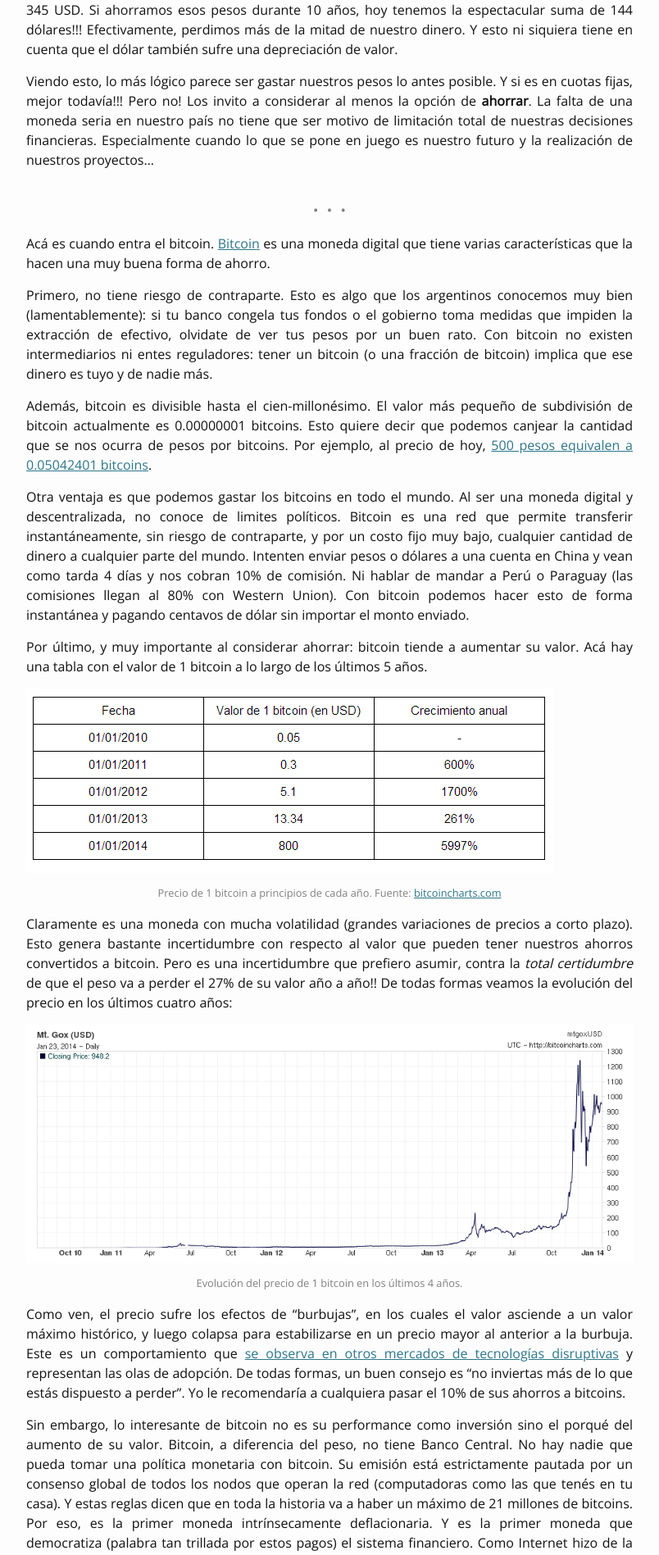
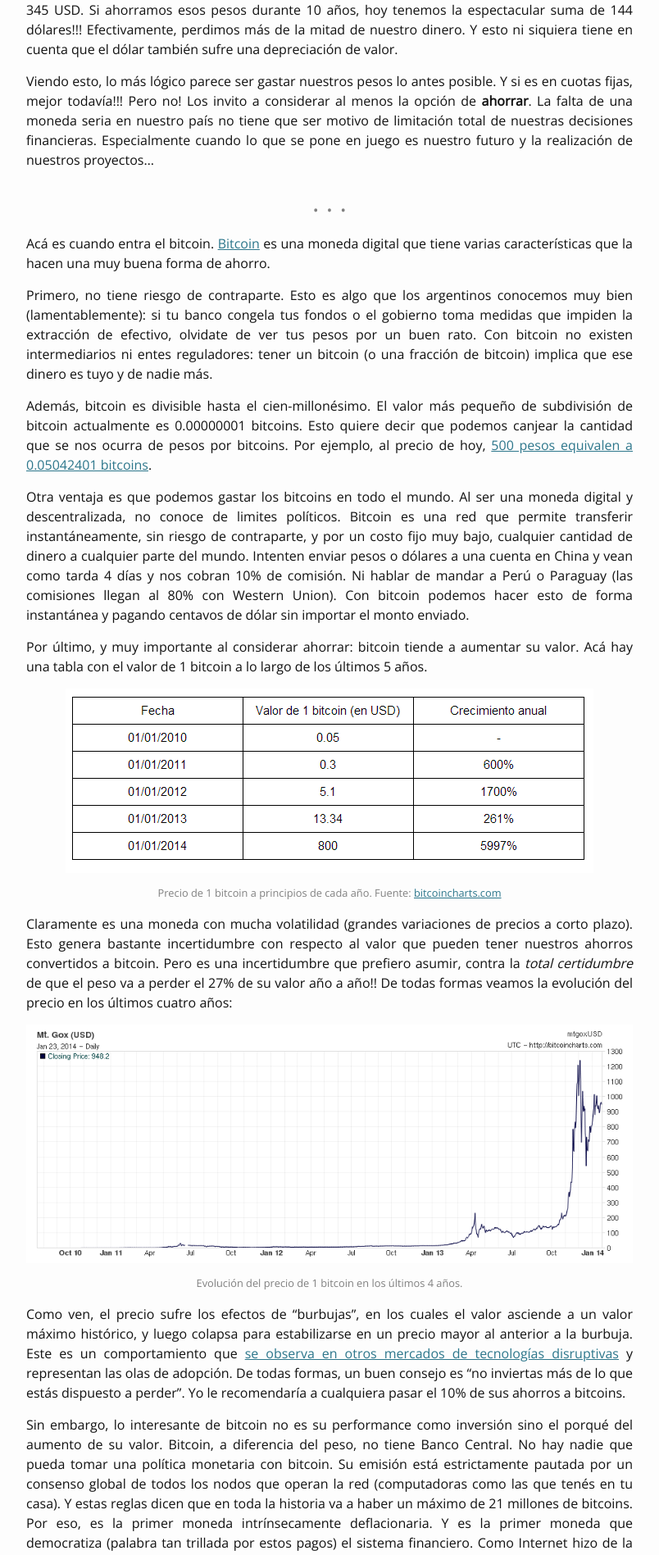
Before and after one commit to tobyornottobe/maraoz.github.io, a Jekyll site: the page built from _posts/2014-1-23-ahorrar-en-bitcoins.md, in a window 1280 px wide. Shown: the part 1594-3491 px from the top of the page at 82% size, without its empty margins (238-1042 px from the left). Built offline with Jekyll 4.4.1, drawn with Linux system fonts in a browser that asks for light colours; comment, search, counter and statistics services are not loaded.

Commit message:
adding center in css and centering image

```diff
--- a/_posts/2014-1-23-ahorrar-en-bitcoins.md
+++ b/_posts/2014-1-23-ahorrar-en-bitcoins.md
@@ -33,9 +33,7 @@ Otra ventaja es que podemos gastar los bitcoins en todo el mundo. Al ser una mon
 
 Por último, y muy importante al considerar ahorrar: bitcoin tiende a aumentar su valor. Acá hay una tabla con el valor de 1 bitcoin a lo largo de los últimos 5 años.
 
-
-![Test123](/img/ahorrar/3.png){: .center-image }
-
+<img class="center-image" src="/img/ahorrar/3.png">
 
 Precio de 1 bitcoin a principios de cada año. Fuente: [bitcoincharts.com](http://bitcoincharts.com/)
 {: style="color:gray; font-size: 80%; text-align: center;"}
--- a/css/style-7cd8ebaa0f107da8b98dffb60ebaecb0e61182e4.css
+++ b/css/style-7cd8ebaa0f107da8b98dffb60ebaecb0e61182e4.css
@@ -93,6 +93,12 @@ blockquote p {
   max-width: 60%;
 }
 
+.center-image
+{
+  margin: 0 auto;
+  display: block;
+}
+
 #progressbar {
   background-color: #E2E7EA;
   border-radius: 13px; /* (height of inner div) / 2 + padding */
```
